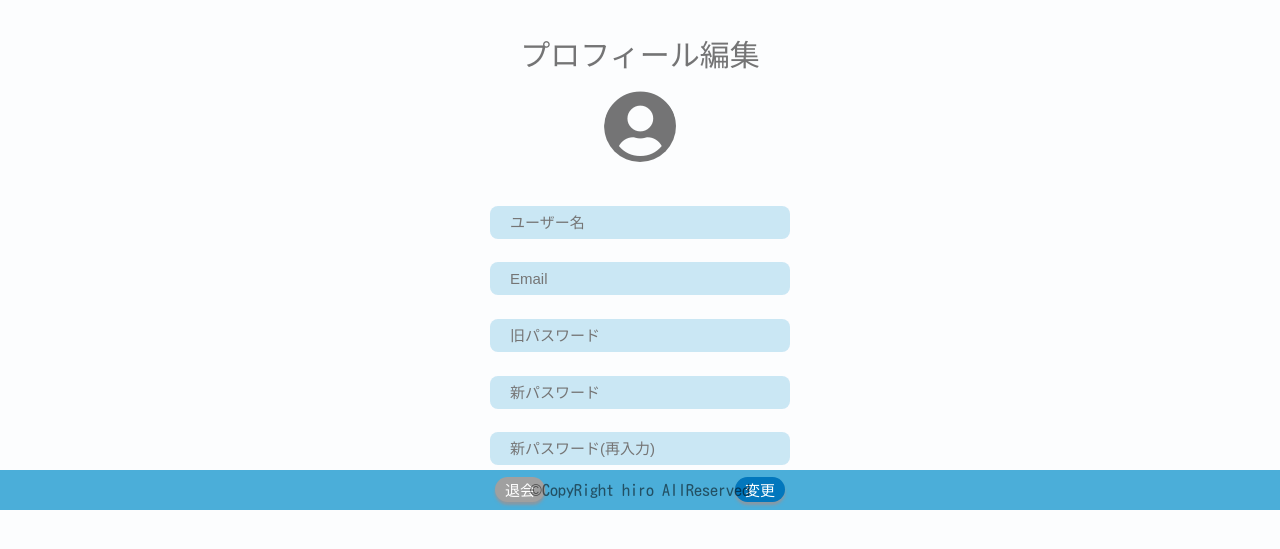
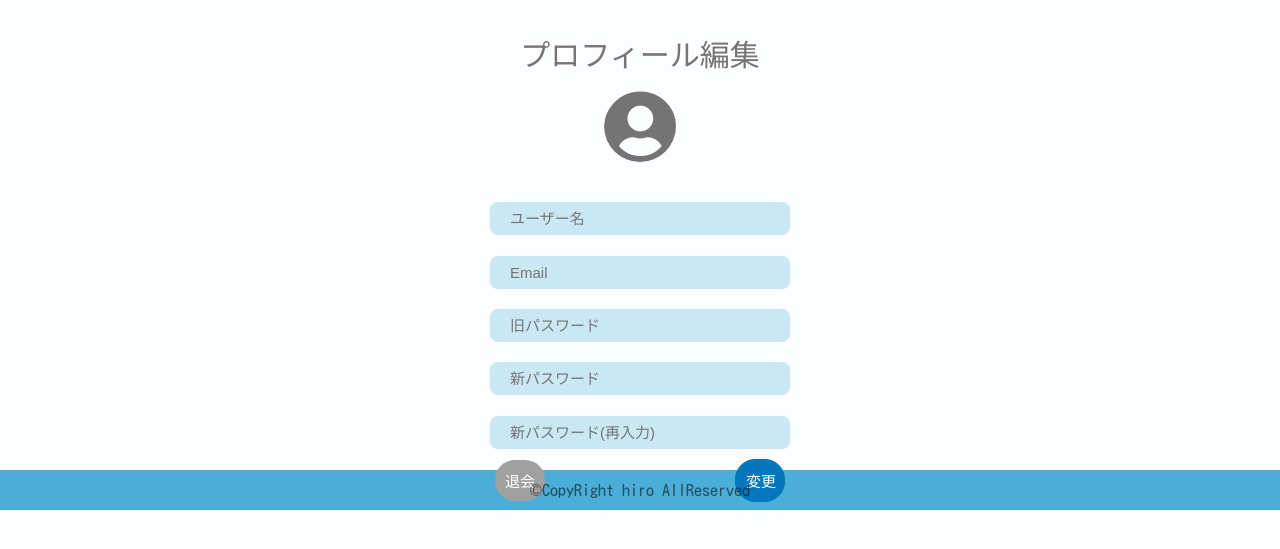
Before and after one commit to hiro-lapis/pileupper, a PHP site: page /profedit.php in a window 1280 px wide. Shown: the part 88-637 px from the top of the page. Run offline with PHP 8.4, Linux system fonts and the light colour scheme; the visitor is signed in with stand-in values (Sample User, id 1); data that the repository does not hold is empty; some libraries are stand-ins or nearby versions; some web fonts are replaced.

Commit message:
ボタンのデザインを調整
サイズをheightでなくpaddingで、px指定で指定
hoverエフェクトも調整

```diff
--- a/css/style.css
+++ b/css/style.css
@@ -175,7 +175,6 @@ Button (width/height、font-size/color、shadow)
   align-items: center;
   border-radius: 20px;
   border-style: none;
-  box-shadow: 0 3px 3px #8b98a2;
   box-sizing: border-box;
   color: white;
   display: flex;
@@ -185,24 +184,41 @@ Button (width/height、font-size/color、shadow)
 }
 
 .c-btn:hover, .c-btn--sm:hover, .c-btn--md:hover, .c-btn--large:hover, .c-btn--wide:hover {
-  box-shadow: 0 5px 5px 0 #8b98a2;
-  transform: translateY(-3px);
+  background: white;
   transition: .3s;
 }
 
 .c-btn--sm {
-  height: 25px;
+  padding: 15px;
   width: 50px;
 }
 
+@media screen and (min-width: 980px) {
+  .c-btn--sm {
+    padding: 10px;
+  }
+}
+
 .c-btn--md {
-  height: 50px;
+  padding: 15px;
   width: 100px;
 }
 
+@media screen and (min-width: 980px) {
+  .c-btn--md {
+    padding: 10px;
+  }
+}
+
 .c-btn--large {
-  height: 50px;
+  padding: 15px;
   width: 200px;
+}
+
+@media screen and (min-width: 980px) {
+  .c-btn--large {
+    padding: 10px;
+  }
 }
 
 .c-btn--wide {
@@ -696,14 +712,29 @@ Button (background-color,hover-animetion)*サイズ・形状はcomponentで管
 ========================================================================== */
 .p-btn--msg, .p-btn--submit {
   background-color: #4caf50;
-}
-
-.p-btn--prof-edit, .p-btn--search-start {
+  border: solid 1px #4caf50;
+}
+
+.p-btn--msg:hover, .p-btn--submit:hover {
+  color: #4caf50;
+}
+
+.p-btn--prof-edit, .p-btn--search-submit {
   background-color: #0277bd;
+  border: solid 1px #0277bd;
+}
+
+.p-btn--prof-edit:hover, .p-btn--search-submit:hover {
+  color: #0277bd;
 }
 
 .p-btn--withdraw {
   background-color: #a0a0a0;
+}
+
+.p-btn--withdraw:hover {
+  border: solid 1px #a0a0a0;
+  color: #a0a0a0;
 }
 
 .p-btn--search {
--- a/scss/_object/_component/_btn.scss
+++ b/scss/_object/_component/_btn.scss
@@ -12,27 +12,34 @@ Button (width/height、font-size/color、shadow)
     border-radius: 20px;
     color:$color_white1;
     pointer: cursor;
-    box-shadow: 0 3px 3px rgb(139, 152, 162);
     transition: .3s;
     &:hover{
-        transform: translateY(-3px);
+        background:$color_white1;
         transition: .3s;
-        box-shadow: 0 5px 5px 0 #8b98a2;
     }
     &--sm{
         @extend .c-btn;
         width: 50px;
-        height: 25px;
+        padding: 15px;
+        @include pc(){
+            padding: 10px;
+        }
     }
     &--md{
         @extend .c-btn;
         width: 100px;
-        height: 50px;
-    }
+        padding: 15px;
+        @include pc(){
+            padding: 10px;
+        }
+        }
     &--large{
         @extend .c-btn;
+        padding: 15px;
         width: 200px;
-        height: 50px;
+        @include pc(){
+            padding: 10px;
+        }
     }
     &--wide{
         @extend .c-btn;
--- a/scss/_object/_project/_btn.scss
+++ b/scss/_object/_project/_btn.scss
@@ -6,15 +6,27 @@ Button (background-color,hover-animetion)*サイズ・形状はcomponentで管
     &--msg,
     &--submit{
         background-color: #4caf50;
+        border: solid 1px #4caf50;
+        &:hover{
+            color: #4caf50;
+        }
     }
 
     &--prof-edit,
-    &--search-start{
+    &--search-submit{
         background-color: $blue;
+        border: solid 1px $blue;
+        &:hover{
+            color: $blue;
+        }
     }
 
     &--withdraw{
         background-color: $withdraw;
+        &:hover{
+            color: $withdraw;
+            border: solid 1px $withdraw;
+        }
     }
 
 
--- a/sidebar.php
+++ b/sidebar.php
@@ -31,6 +31,6 @@
         </select>
     </label>
 
-      <button class="c-btn--sm c-btn--center p-btn--search-start" type="submit"><i class="fa fa-search"></i>検索</button>
+      <button class="c-btn--md c-btn--center p-btn--search-submit" type="submit"><i class="fa fa-search"></i>検索</button>
   </form>
 </aside>
```
